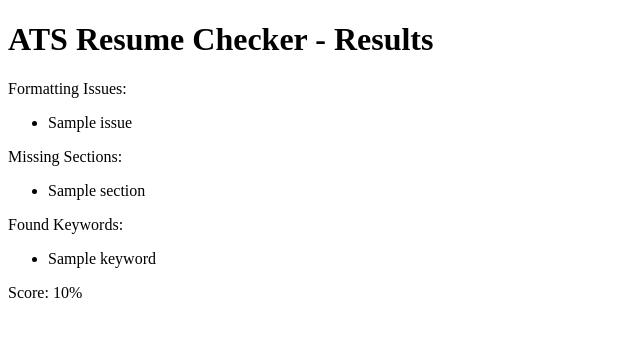
After one commit to jubinjacob03/ATS-resume-checker, a Flask app: template app/templates/results.html in a window 1280 px wide. The commit adds this page. Shown: the top 337 px of the page, without its empty margins (0-640 px from the left). Run offline with Flask 3, Linux system fonts and the light colour scheme; the template is opened without the code that fills it: most values are stand-ins (such as "Sample title", 1, 10 or a date in 2020).

Commit message:
first model -basic v1

```diff
--- a/app/__init__.py
+++ b/app/__init__.py
@@ -2,8 +2,4 @@ from flask import Flask
 
 def create_app():
     app = Flask(__name__)
-
-    with app.app_context():
-        from . import routes
-
     return app
--- /dev/null
+++ b/app/routes.py
@@ -0,0 +1,85 @@
+from flask import request, render_template, jsonify
+from werkzeug.utils import secure_filename
+import os
+import spacy
+import re
+from docx import Document
+from . import create_app
+
+app = create_app()
+
+nlp = spacy.load("en_core_web_sm")
+
+def extract_text_from_docx(file_path):
+    doc = Document(file_path)
+    return "\n".join([para.text for para in doc.paragraphs])
+
+def extract_text_from_pdf(file_path):
+    import fitz  # PyMuPDF
+    doc = fitz.open(file_path)
+    text = ""
+    for page in doc:
+        text += page.get_text()
+    return text
+
+def check_formatting(text):
+    formatting_issues = []
+    if re.search(r"\d{2,}/\d{2,}/\d{2,4}", text):
+        formatting_issues.append("Avoid using exact dates, use months and years instead.")
+    return formatting_issues
+
+def check_sections(text):
+    required_sections = ["experience", "education", "skills"]
+    missing_sections = [section for section in required_sections if section not in text.lower()]
+    return missing_sections
+
+def check_keywords(text, keywords):
+    doc = nlp(text)
+    found_keywords = [keyword for keyword in keywords if any(keyword.lower() in token.text.lower() for token in doc)]
+    return found_keywords
+
+def ats_check(file_path, keywords):
+    if file_path.endswith('.pdf'):
+        text = extract_text_from_pdf(file_path)
+    elif file_path.endswith('.docx'):
+        text = extract_text_from_docx(file_path)
+    else:
+        raise ValueError("Unsupported file format")
+
+    formatting_issues = check_formatting(text)
+    missing_sections = check_sections(text)
+    found_keywords = check_keywords(text, keywords)
+
+    score = len(found_keywords) / len(keywords) * 100
+
+    return {
+        "formatting_issues": formatting_issues,
+        "missing_sections": missing_sections,
+        "found_keywords": found_keywords,
+        "score": score
+    }
+
+@app.route('/', methods=['GET', 'POST'])
+def index():
+    if request.method == 'POST':
+        if 'resume' not in request.files:
+            return "No file part"
+        file = request.files['resume']
+        if file.filename == '':
+            return "No selected file"
+        if file:
+            filename = secure_filename(file.filename)
+            file_path = os.path.join('uploads', filename)
+            file.save(file_path)
+
+            keywords = request.form['keywords'].split(',')
+            result = ats_check(file_path, keywords)
+
+            os.remove(file_path)  # Clean up the uploaded file
+
+            return render_template('results.html', result=result)
+
+    return render_template('index.html')
+
+if __name__ == '__main__':
+    app.run(debug=True)
--- /dev/null
+++ b/app/templates/results.html
@@ -0,0 +1,32 @@
+<!doctype html>
+<html lang="en">
+  <head>
+    <meta charset="utf-8">
+    <meta name="viewport" content="width=device-width, initial-scale=1, shrink-to-fit=no">
+    <title>ATS Resume Checker - Results</title>
+  </head>
+  <body>
+    <div class="container">
+      <h1>ATS Resume Checker - Results</h1>
+      <p>Formatting Issues:</p>
+      <ul>
+        {% for issue in result.formatting_issues %}
+          <li>{{ issue }}</li>
+        {% endfor %}
+      </ul>
+      <p>Missing Sections:</p>
+      <ul>
+        {% for section in result.missing_sections %}
+          <li>{{ section }}</li>
+        {% endfor %}
+      </ul>
+      <p>Found Keywords:</p>
+      <ul>
+        {% for keyword in result.found_keywords %}
+          <li>{{ keyword }}</li>
+        {% endfor %}
+      </ul>
+      <p>Score: {{ result.score }}%</p>
+    </div>
+  </body>
+</html>
--- /dev/null
+++ b/ats-checker.py
@@ -0,0 +1,4 @@
+from app.routes import app
+
+if __name__ == '__main__':
+    app.run(debug=True)
```
Also changed, not shown: app/static/styles.css (added, +45 -0 lines), app/templates/index.html (+16 -11 lines).
